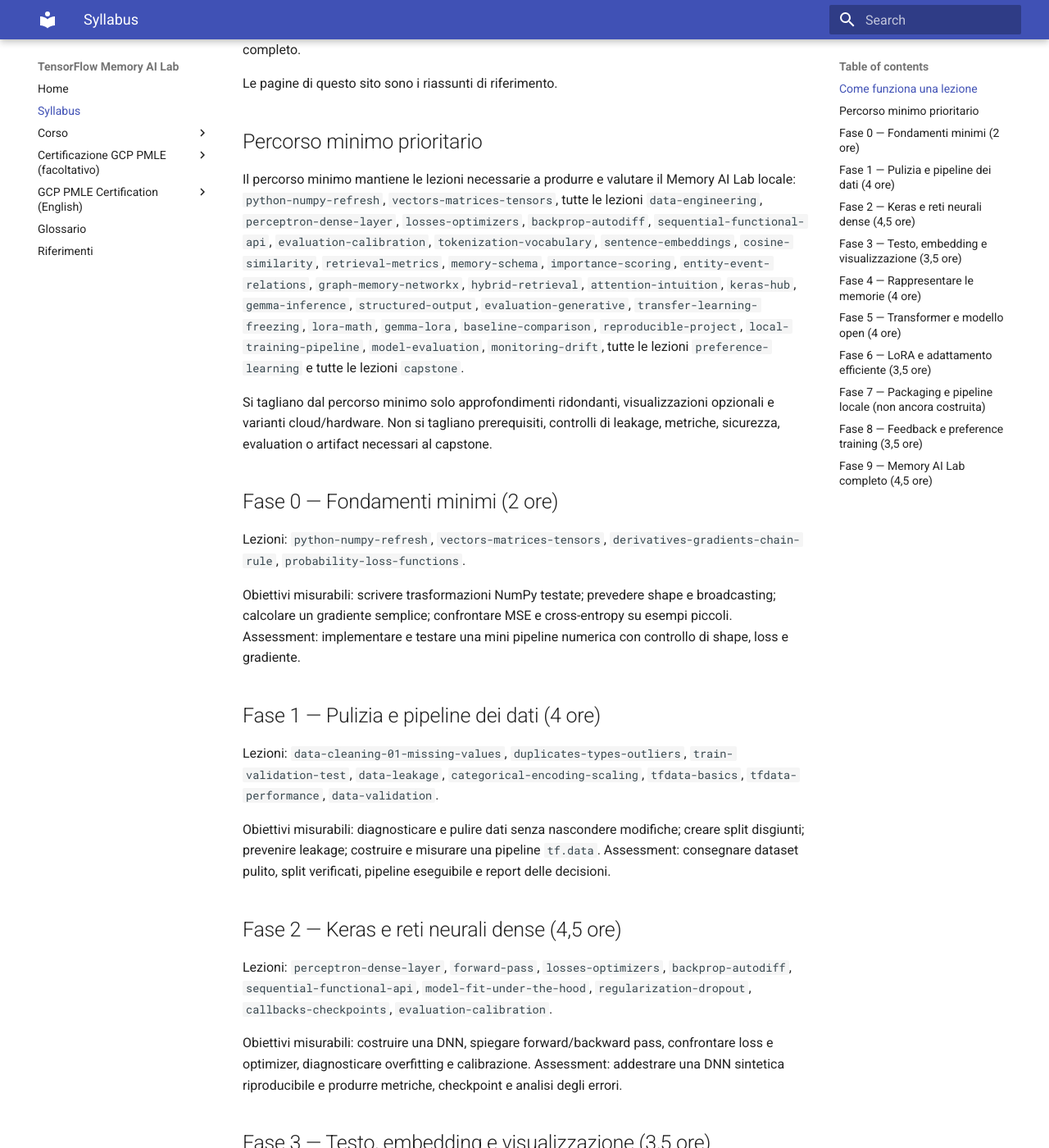
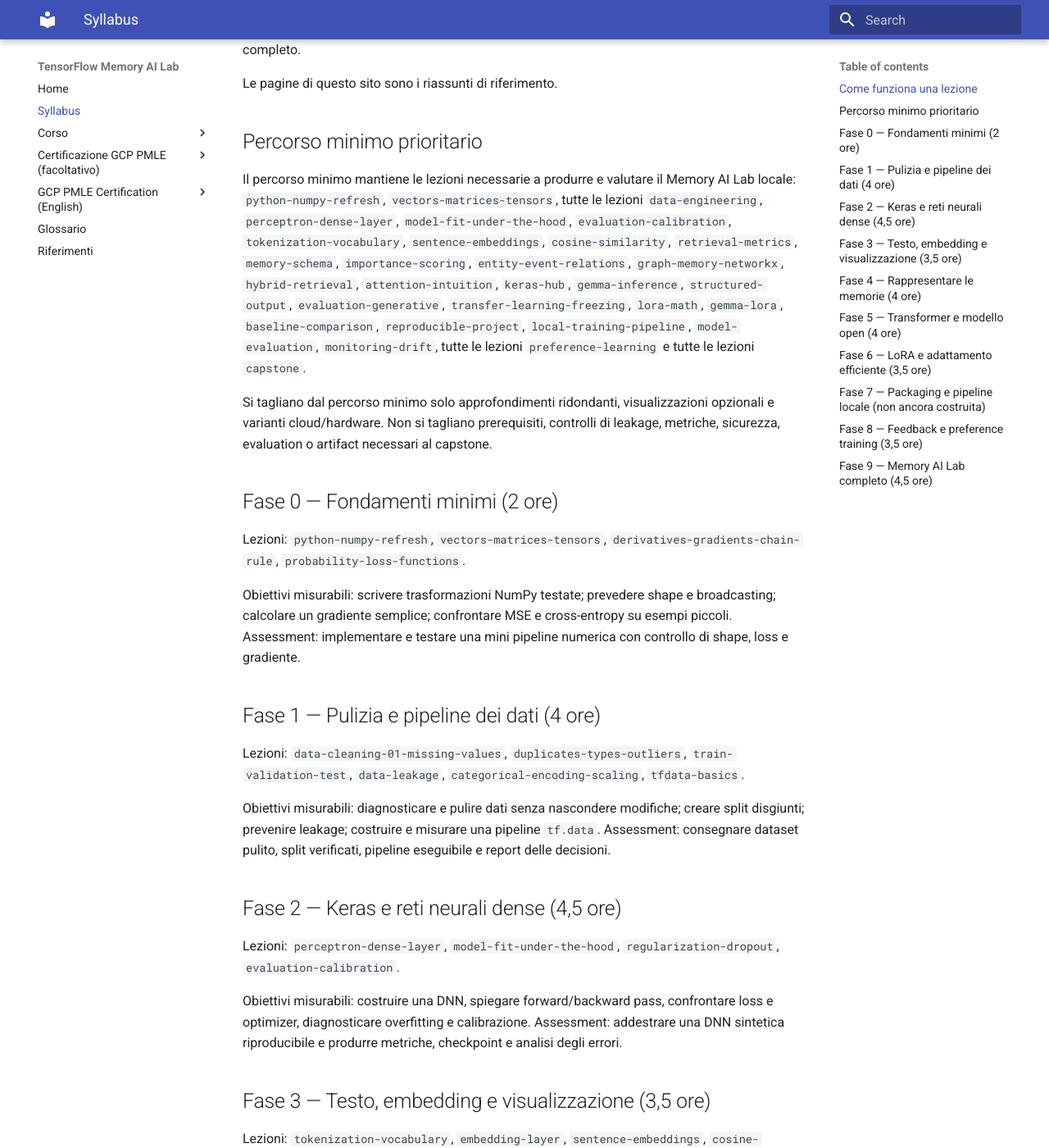
Before and after one commit to blindosbarra/tensorflow-memory-course, an MkDocs documentation site: the page built from docs/syllabus.md, in a window 1280 px wide and 1400 px high, scrolled down 655 px. Shown: the whole window at 82% size. Built offline with MkDocs 1.6.1 and Material for MkDocs 9.7.7, drawn with Linux system fonts in a browser that asks for light colours.

Commit message:
Applica D4: togli i sette id dichiarati e mai scritti
course.yaml dichiarava sette lezioni che non sono mai state scritte:
tfdata-performance e data-validation in data-engineering, forward-pass,
losses-optimizers, backprop-autodiff, sequential-functional-api e
callbacks-checkpoints in keras-dnn.

L'autore del corso ha deciso di toglierli: il corso dichiara solo cio'
che insegna. Quei temi sono gia' insegnati dentro le lezioni 10-14, e le
pagine di quelle lezioni lo dicevano gia'. Tenerli dichiarati prometteva
nove lezioni di Fase 2 quando il contenuto sta in quattro — la stessa
classe di problema che D2 ha corretto sugli esercizi. Non e' una rinuncia
a insegnare quei temi: e' smettere di contarli due volte.

- I sette id escono da course.yaml e da progress.yaml.
- docs/syllabus.md non li elenca piu' nel percorso minimo ne' nelle
  Fasi 1 e 2. Fase 2 passa da nove lezioni dichiarate a quattro reali.
- Le tre pagine che li citavano come "lezioni pianificate" ora dicono
  che l'argomento e' coperto li' dentro, con rimando a D4.
- D4 registrata in meta.decisions e in course/research_gaps.md.

Chiude WI-12: nessun id di lezione resta dichiarato senza una decisione
registrata, e la spec dichiara solo requisiti che il repository intende
soddisfare.

Verificato: mkdocs build --strict, ruff, mypy strict, pytest 49 passed,
build_references.py --check, next_work_item.py --check e
check_course_consistency.py (OK: nothing to reconcile, 70 dichiarate).

Co-Authored-By: Claude Opus 5 <noreply@anthropic.com>
Claude-Session: https://claude.ai/code/session_019KWVZpRDTWTcPLsAyW6rSN

```diff
--- a/docs/syllabus.md
+++ b/docs/syllabus.md
@@ -32,8 +32,8 @@ Le pagine di questo sito sono i riassunti di riferimento.
 
 Il percorso minimo mantiene le lezioni necessarie a produrre e valutare il
 Memory AI Lab locale: `python-numpy-refresh`, `vectors-matrices-tensors`, tutte
-le lezioni `data-engineering`, `perceptron-dense-layer`, `losses-optimizers`,
-`backprop-autodiff`, `sequential-functional-api`, `evaluation-calibration`,
+le lezioni `data-engineering`, `perceptron-dense-layer`,
+`model-fit-under-the-hood`, `evaluation-calibration`,
 `tokenization-vocabulary`, `sentence-embeddings`, `cosine-similarity`,
 `retrieval-metrics`, `memory-schema`, `importance-scoring`,
 `entity-event-relations`, `graph-memory-networkx`, `hybrid-retrieval`,
@@ -61,7 +61,7 @@ con controllo di shape, loss e gradiente.
 
 Lezioni: `data-cleaning-01-missing-values`, `duplicates-types-outliers`,
 `train-validation-test`, `data-leakage`, `categorical-encoding-scaling`,
-`tfdata-basics`, `tfdata-performance`, `data-validation`.
+`tfdata-basics`.
 
 Obiettivi misurabili: diagnosticare e pulire dati senza nascondere modifiche;
 creare split disgiunti; prevenire leakage; costruire e misurare una pipeline
@@ -70,9 +70,8 @@ eseguibile e report delle decisioni.
 
 ## Fase 2 — Keras e reti neurali dense (4,5 ore)
 
-Lezioni: `perceptron-dense-layer`, `forward-pass`, `losses-optimizers`,
-`backprop-autodiff`, `sequential-functional-api`, `model-fit-under-the-hood`,
-`regularization-dropout`, `callbacks-checkpoints`, `evaluation-calibration`.
+Lezioni: `perceptron-dense-layer`, `model-fit-under-the-hood`,
+`regularization-dropout`, `evaluation-calibration`.
 
 Obiettivi misurabili: costruire una DNN, spiegare forward/backward pass,
 confrontare loss e optimizer, diagnosticare overfitting e calibrazione.
```
Also changed, not shown: course/research_gaps.md (+19 -0 lines), docs/modules/model-fit-under-the-hood.md (+2 -2 lines), docs/modules/perceptron-dense-layer.md (+2 -2 lines), docs/modules/regularization-dropout.md (+2 -2 lines), 3 other files.
